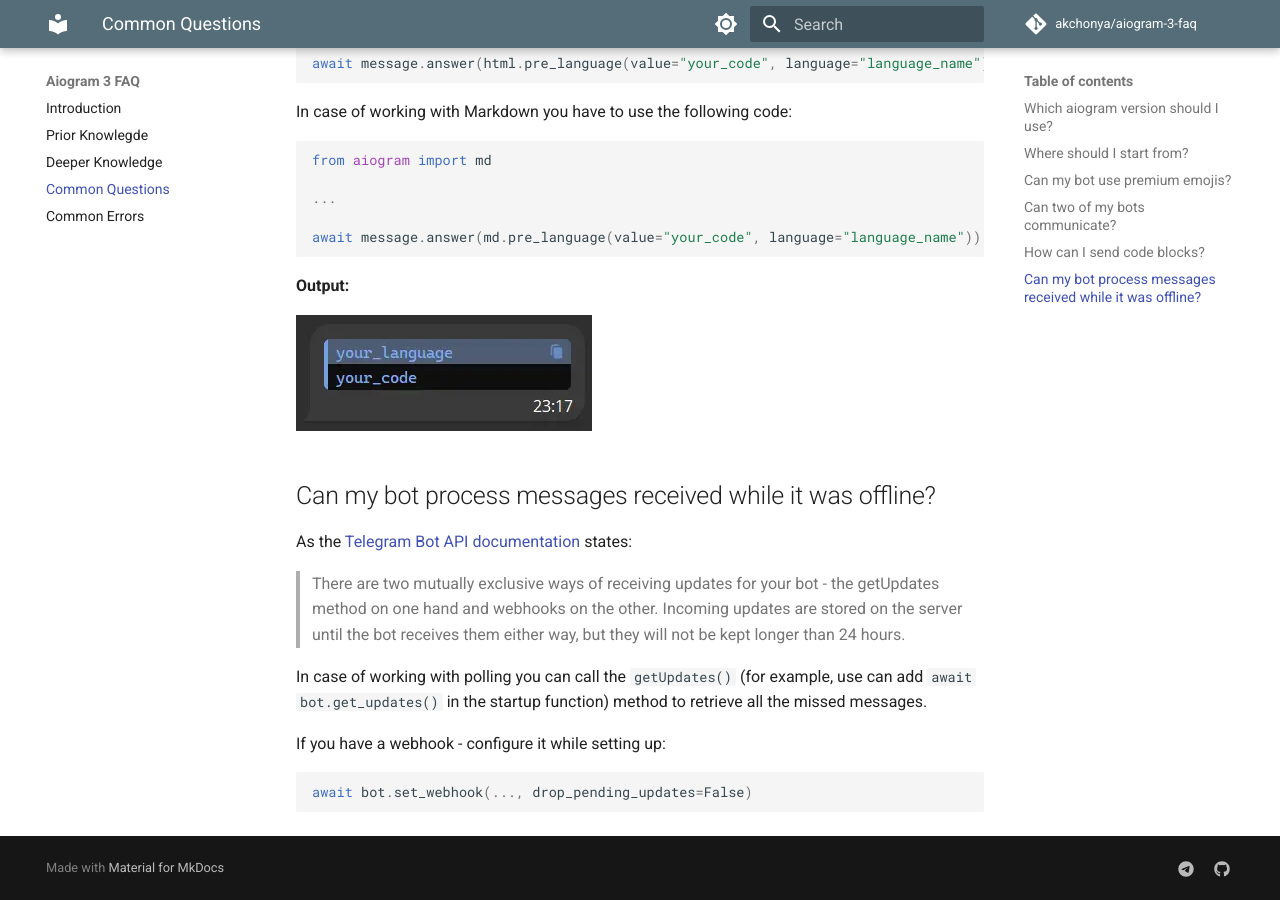
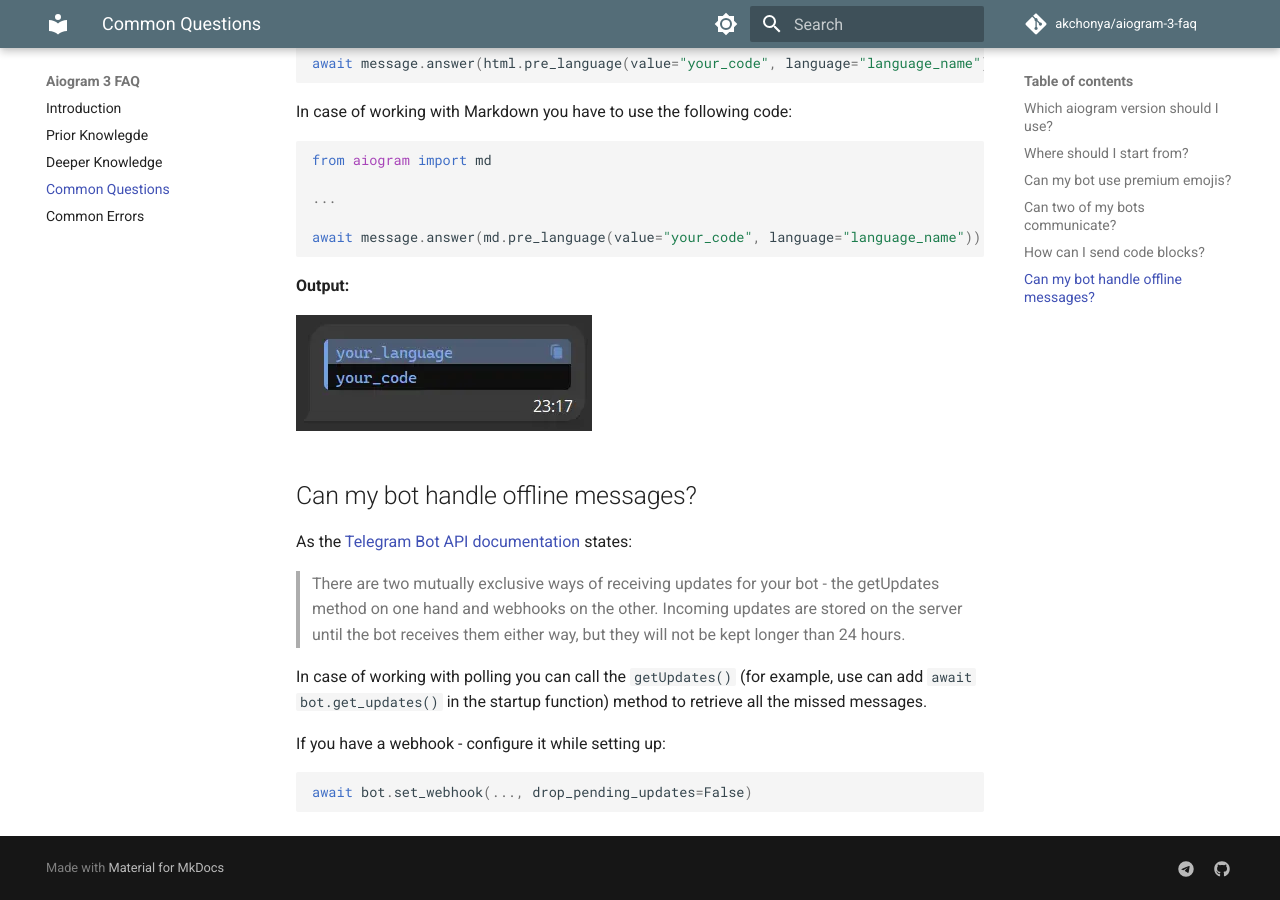
Before and after one commit to akchonya/aiogram-3-faq, an MkDocs documentation site: the page built from docs/common_questions.md, in a window 1280 px wide and 900 px high, scrolled down 941 px. Built offline with MkDocs 1.6.1 and Material for MkDocs 9.7.7, drawn with Linux system fonts in a browser that asks for light colours; comment, search, counter and statistics services are not loaded.

Commit message:
rename to 'Can my bot handle offline messages'

```diff
--- a/docs/common_questions.md
+++ b/docs/common_questions.md
@@ -44,7 +44,7 @@
 
 ![codeblock_output](images/codeblock.webp)
 
-## Can my bot process messages received while it was offline?
+## Can my bot handle offline messages?
 
 As the [Telegram Bot API documentation](https://core.telegram.org/bots/api#getting-updates) states:
 
```
